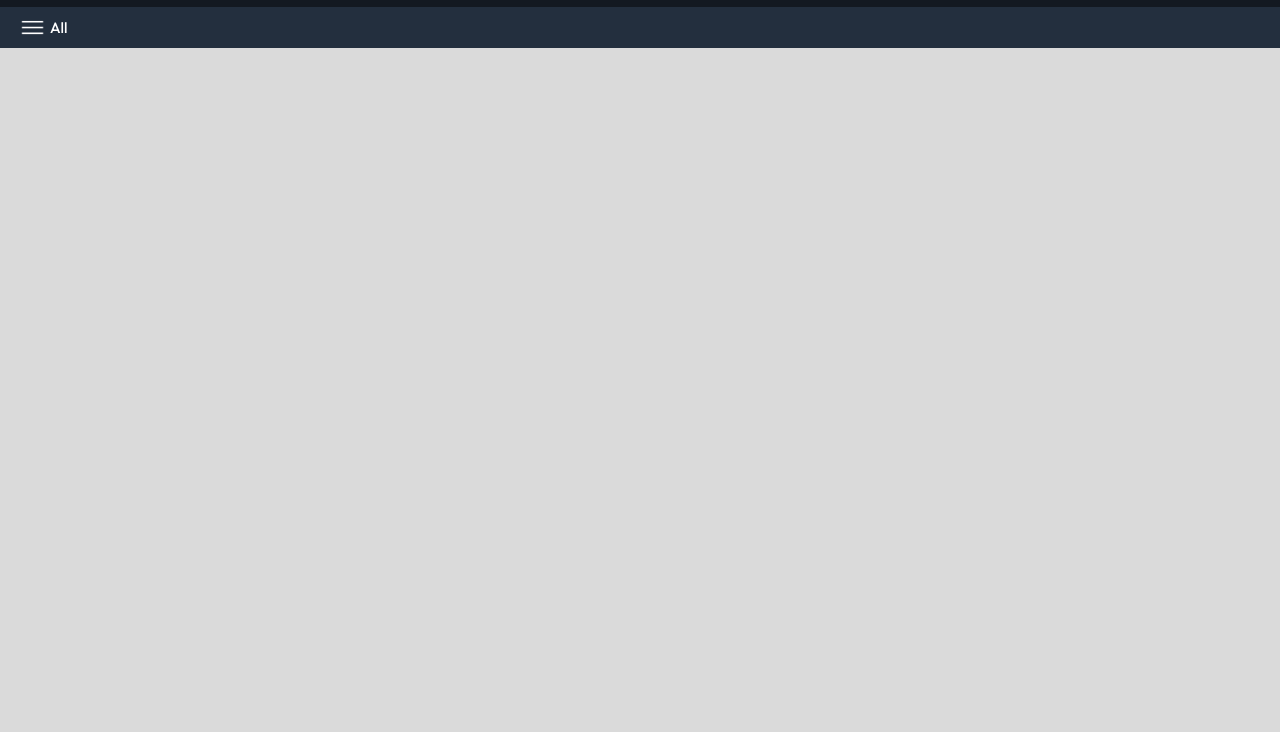
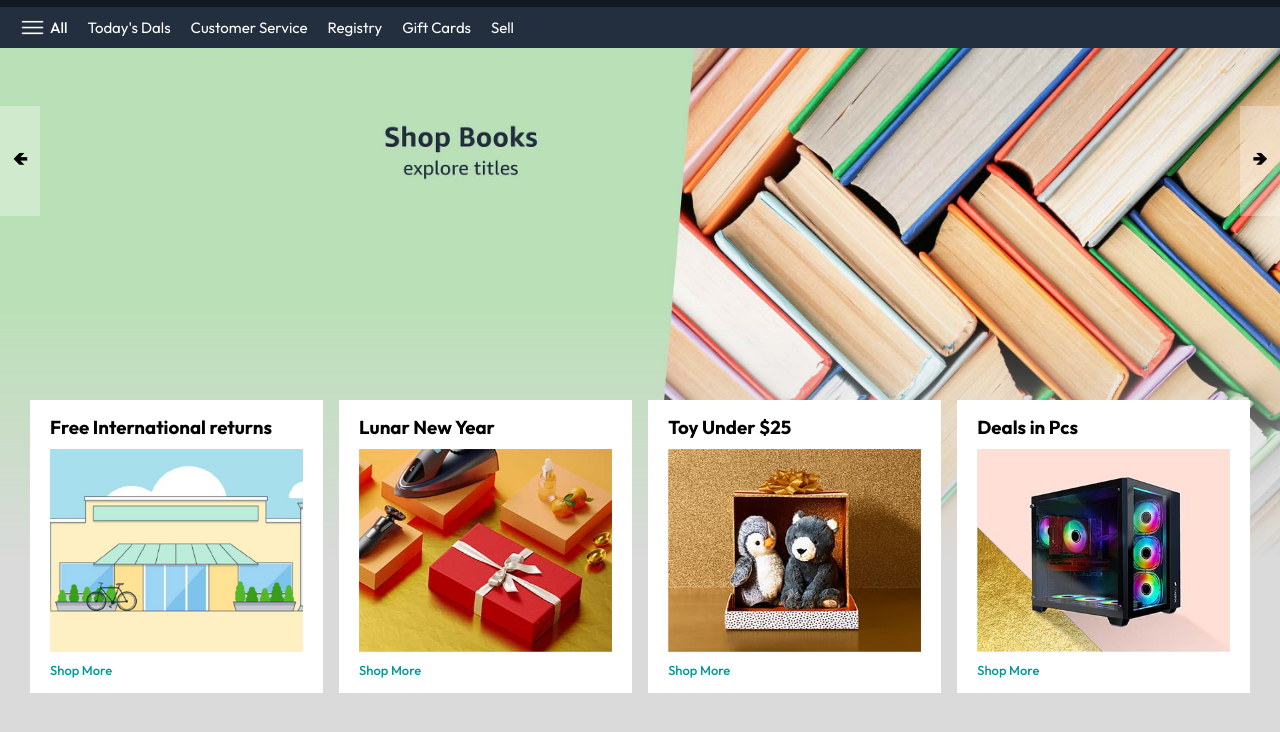
Before and after one commit to MarufHasanShihab/Amazon-Clone-Html-Css-Js, a plain HTML site: page index.html in a window 1280 px wide. Shown: the part 54-786 px from the top of the page. Drawn offline with Linux system fonts and the light colour scheme.

Commit message:
compleate header slider

```diff
--- a/css/style.css
+++ b/css/style.css
@@ -122,6 +122,69 @@ nav {
   gap: 5px;
   font-weight: 500;
 }
+.nav_bottom div, .nav_bottom p{
+  cursor: pointer;
+}
 /* nav bottom style end */
+/* nav section style end */
 
-/* nav section style end */
+
+/* header section style start */
+/* header slider start */
+.header_slider ul{
+  display: flex;
+  overflow-y: hidden;
+}
+
+.header_img{
+  max-width: 100%;
+  mask-image: linear-gradient(to bottom, #000000 50%, transparent 100%);
+}
+
+.header_slider a{
+  position: absolute;
+  top: 20%;
+  z-index: 1;
+  padding: 5vh 1vw;
+  background-color: #ffffff4f;
+  text-decoration: none;
+  font-weight: bold;
+  font-size: 18px;
+  cursor: pointer;
+}
+
+.contral_next{
+  right: 0;
+}
+/* header slider end */
+/* header section style end */
+
+
+.box_row{
+  display: flex;
+  justify-content: space-between;
+  row-gap: 20px;
+  margin: 20px 30px;
+  flex-wrap: wrap;
+}
+
+.box_col{
+  display: flex;
+  flex-direction: column;
+  gap: 10px;
+  padding: 15px 20px;
+  background-color: #fff;
+  max-width: 24%;
+  min-height: 200px;
+  z-index: 1;
+}
+
+.box_col a{
+  font-size: 13px;
+  color: #009999;
+  font-weight: 500;
+}
+
+.header_box{
+  margin-top: -20vh;
+}
--- a/index.html
+++ b/index.html
@@ -10,6 +10,8 @@
       href="https://cdn.iconscout.com/icon/free/png-256/free-amazon-2296099-1912058.png"
       type="image/x-icon"
     />
+    <!-- font awsome cnd  -->
+    <link rel="stylesheet" href="https://cdnjs.cloudflare.com/ajax/libs/font-awesome/6.5.1/css/all.min.css" integrity="sha512-DTOQO9RWCH3ppGqcWaEA1BIZOC6xxalwEsw9c2QQeAIftl+Vegovlnee1c9QX4TctnWMn13TZye+giMm8e2LwA==" crossorigin="anonymous" referrerpolicy="no-referrer" />
     <!-- custom css file link -->
     <link rel="stylesheet" href="css/style.css" />
   </head>
@@ -68,10 +70,55 @@
             <img src="assets/menu_icon.png" width="25px">
             <p>All</p>
         </div>
+            <p>Today's Dals</p>
+            <p>Customer Service</p>
+            <p>Registry</p>
+            <p>Gift Cards</p>
+            <p>Sell</p>
     </div>
     <!-- nav bottom end -->
+    <!-- nav section end -->
 
-    <!-- nav section end -->
+    <!-- header start -->
+    <!-- header slider start -->
+    <div class="header_slider">
+        <a href="#" class="contral_prev">&#129144</a>
+        <a href="#" class="contral_next">&#129146</i></a>
+        <ul>
+            <img src="assets/header1.jpg" class="header_img">
+            <img src="assets/header2.jpg" class="header_img">
+            <img src="assets/header3.jpg" class="header_img">
+            <img src="assets/header4.jpg" class="header_img">
+            <img src="assets/header5.jpg" class="header_img">
+            <img src="assets/header6.jpg" class="header_img">
+        </ul>
+    </div>
+    <!-- header slider end -->
+    <!-- header end -->
+
+
+    <div class="box_row header_box">
+        <div class="box_col">
+            <h3>Free International returns</h3>
+            <img src="assets/box1-1.jpg">
+            <a href="#">Shop More</a>
+        </div>
+        <div class="box_col">
+            <h3>Lunar New Year</h3>
+            <img src="assets/box1-2.jpg">
+            <a href="#">Shop More</a>
+        </div>
+        <div class="box_col">
+            <h3>Toy Under $25</h3>
+            <img src="assets/box1-3.jpg">
+            <a href="#">Shop More</a>
+        </div>
+        <div class="box_col">
+            <h3>Deals in Pcs</h3>
+            <img src="assets/box1-4.jpg">
+            <a href="#">Shop More</a>
+        </div>
+    </div>
 
 
     <!-- custom js file link -->
--- a/js/script.js
+++ b/js/script.js
@@ -0,0 +1,31 @@
+// finding element
+const images = document.querySelectorAll(".header_slider ul img");
+const prevBtn = document.querySelector(".contral_prev");
+const nextBtn = document.querySelector(".contral_next");
+
+let n = 0;
+function slideChange(){
+    for(let image of images){
+        image.style.display = "none";
+    }
+    images[n].style.display = "block";
+}
+slideChange();
+
+prevBtn.addEventListener("click", ()=>{
+    if(n > 0){
+        n--;
+    }else{
+        n = images.length -1;
+    }
+    slideChange();
+})
+
+nextBtn.addEventListener("click", ()=>{
+    if(n < images.length -1){
+        n++;
+    }else{
+        n = 0;
+    }
+    slideChange();
+})
```
